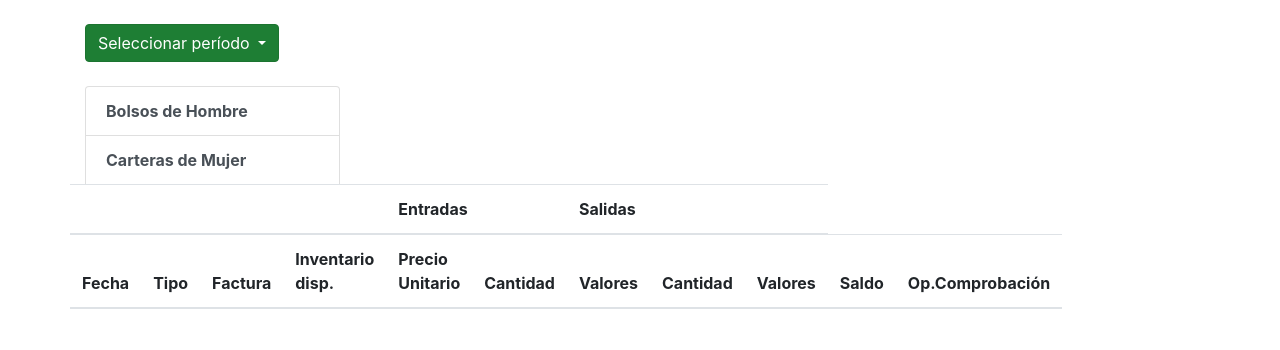
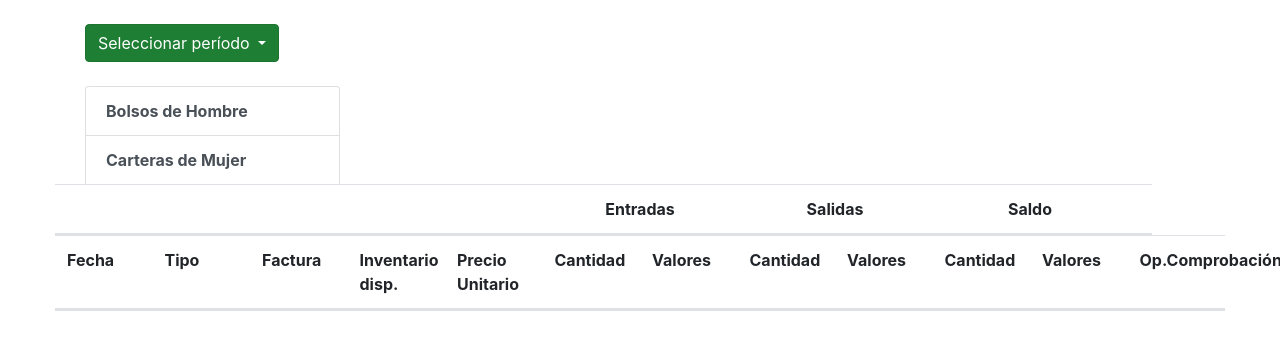
Before and after one commit to OrellanaGC/Sist-Cont, a Django app: template templates/inventario/inventario.html in a window 1280 px wide. Shown: the part 56-406 px from the top of the page. Run offline with Django 3.2, Linux system fonts and the light colour scheme; the template is opened without the code that fills it: most values are stand-ins (such as "Sample title", 1, 10 or a date in 2020); lists and menus that the app fills with data are empty; some libraries are stand-ins or nearby versions.

Commit message:
modificacion de template Kardex

```diff
--- a/static/css/custom.css
+++ b/static/css/custom.css
@@ -19,3 +19,6 @@ background-size: cover;
   color: #F34EDD;
   /*dabs*/
 }
+.casilla{
+	text-align: center;
+}
--- a/templates/inventario/inventario.html
+++ b/templates/inventario/inventario.html
@@ -51,118 +51,54 @@
           </div>
         </div>
         <!--Pegando nueva tabla-->
-        <table class="table table-hover col-9">
+        <table class="table table-hover col-12">
   <thead>
-    <tr>
-      <th></th>
-      <th></th>
-      <th></th>
-      <th></th>
-      <th colspan="2">Entradas</th>
-      <th colspan="2">Salidas</th>
+    <tr class="row">
+      <th class="col-1"></th>
+      <th class="col-1"></th>
+      <th class="col-1"></th>
+      <th class="col-1"></th>
+      <th class="col-1"></th>
+      <th class="col-2 casilla" colspan="2">Entradas</th>
+      <th class="col-2 casilla" colspan="2">Salidas</th>
+      <th class="col-2 casilla"> Saldo</th>
       <th></th>
     </tr>
-    <tr>
-      <th>Fecha</th>
-      <th>Tipo</th>
-      <th>Factura</th>
+    <tr class="row">
+      <th class="col-1">Fecha</th>
+      <th class="col-1">Tipo</th>
+      <th class="col-1">Factura</th>
       <!--campo para comprobacion-->
-      <th>Inventario disp.</th>
+      <th class="col-1">Inventario disp.</th>
 
-      <th>Precio Unitario</th>
-      <th>Cantidad</th>
-      <th>Valores</th>
-      <th>Cantidad</th>
-      <th>Valores</th>
-      <th>Saldo</th>
+      <th class="col-1">Precio Unitario</th>
+      <th class="col-1">Cantidad</th>
+      <th class="col-1">Valores</th>
+      <th class="col-1">Cantidad</th>
+      <th class="col-1">Valores</th>
+      <th class="col-1">Cantidad</th>
+      <th class="col-1">Valores</th>
       <!--campo para comprobacion-->
-      <th>Op.Comprobación</th>
+      <th class="col-1">Op.Comprobación</th>
     </tr>
   </thead>
  <!--probando para una sola fila, se debe usar un foreach para mandar a traer todos los datos-->
   <tbody>
-    <tr>
-      <td><!--manda a llamar a fecha--></td>
-      <td><!--manda a llamar a tipo--></td>
-      <td><!--manda a llamar factura--></td>
-      <td id="comprobacionInv" name="invent"><!--campo para comprobacion--></td>
-      <td name="precioUnitario"><!--manda a llamar a precio--></td>
-      <td name="cantIn"><!--Entrada: manda a llamar a cantidad--></td>
-      <td id="valorIn" name="valorIn" onload="compraValor(precioUnitario, cantIn)"><!--Entrada: manda a llamar a valores--></td>
-      <td name="cantOut"><!--Salida: manda a llamar a cantidad--></td>
-      <td id="valorOut" name="valorOut" onload="compraValor(precioUnitario, cantOut)"><!--Salida: manda a llamar a valores--></td>
-      <td id="saldo" name="saldo"><!--calcula saldo--></td>
-      <td name="comprobacionSaldo"><!--campo para comprobacion--></td>
+    <tr class="row">
+      <td class="col-1"><!--manda a llamar a fecha--></td>
+      <td class="col-1"><!--manda a llamar a tipo--></td>
+      <td class="col-1"><!--manda a llamar factura--></td>
+      <td class="col-1"><!--campo para comprobacion inv. disp.--></td>
+      <td class="col-1"><!--manda a llamar a precio--></td>
+      <td class="col-1"><!--Entrada: manda a llamar a cantidad--></td>
+      <td class="col-1"><!--Entrada: manda a llamar a valores--></td>
+      <td class="col-1"><!--Salida: manda a llamar a cantidad--></td>
+      <td class="col-1"><!--Salida: manda a llamar a valores--></td>
+      <td class="col-1"><!--calcula cant total--></td>
+      <td class="col-1"><!--calcula val total--></td>
+      <td class="col-1"><!--campo para comprobacion--></td>
     </tr>
   </tbody>
-  <script type="text/javascript">
-    function compraValor(invent,precioUnitario, cantIn){
-      var valor;
-      //variable de comprobacion del inventario existente
-      var inventario=0;
-      //comprobar si hay algun valor en la casilla de inventario
-      if(invent.value != null){
-        inventario = parseFloat(invent.value);
-      }
-      inventario = inventario+parseFloat(cantIn.value);
-      //calculo del valor de la entrada
-      valor = parseFloat(precioUnitario.value)*parseFloat(canIn.value);
-      //asignacion de los valores a sus respectivas casillas
-      document.getElementById("valorIn").value=valor;
-      document.getElementById("comprobacionInv").value=inventario;
-
-    }
-
-    function ventaValor(invent, precioUnitario, cantOut){
-      var valor;
-      var inventario;
-      //mandando a traer el inventario presente
-      inventario = parseFloat(invent.value);
-      //haciendo el cambio ya que la venta disminuye el inventario
-      inventario = inventario-parseFloat(cantOut);
-      valor = valor = parseFloat(precioUnitario.value)*parseFloat(canOut.value);
-      //asignacion de valores a sus casillas
-      document.getElementById("valorOut").value=valor;
-      document.getElementById("comprobacionInv").value=inventario;
-
-    }
-
-    function calcularSaldo(saldoIni, valorIn, valorOut){
-      var saldo=0;
-      if(saldoIni.value !=null){
-        saldo=parseFloat(saldoIni.value);
-      }
-      if(valorIn!= null){
-        saldo=saldo+parseFloat(valorIn.value);
-        if(valorOut!=null){
-          saldo=saldo-parseFloat(valorOut.value);
-        }
-      }
-      document.getElementById("saldo").value=saldo;
-    }
-
-    function devCompra(cantIn, precioUnitario, invent){
-      var inventario;
-      var valor;
-      inventario=parseFloat(inventario.value);
-      inventario=inventario-parseFloat(cantIn.value);
-      valor = parseFloat(precioUnitario.value)*parseFloat(canIn.value);
-      document.getElementById("valorIn").value=valor;
-      document.getElementById("comprobacionInv").value=inventario;
-
-    }
-
-    function devVenta(cantOut, precioUnitario, invent){
-      var inventario;
-      var valor;
-      inventario=parseFloat(inventario.value);
-      inventario=inventario+parseFloat(cantIn.value);
-      valor = parseFloat(precioUnitario.value)*parseFloat(canOut.value);
-      document.getElementById("valorOut").value=valor;
-      document.getElementById("comprobacionInv").value=inventario;
-    }
-
-  </script>
 </table>
 
         <!--table class="table table-hover col-9">
```
